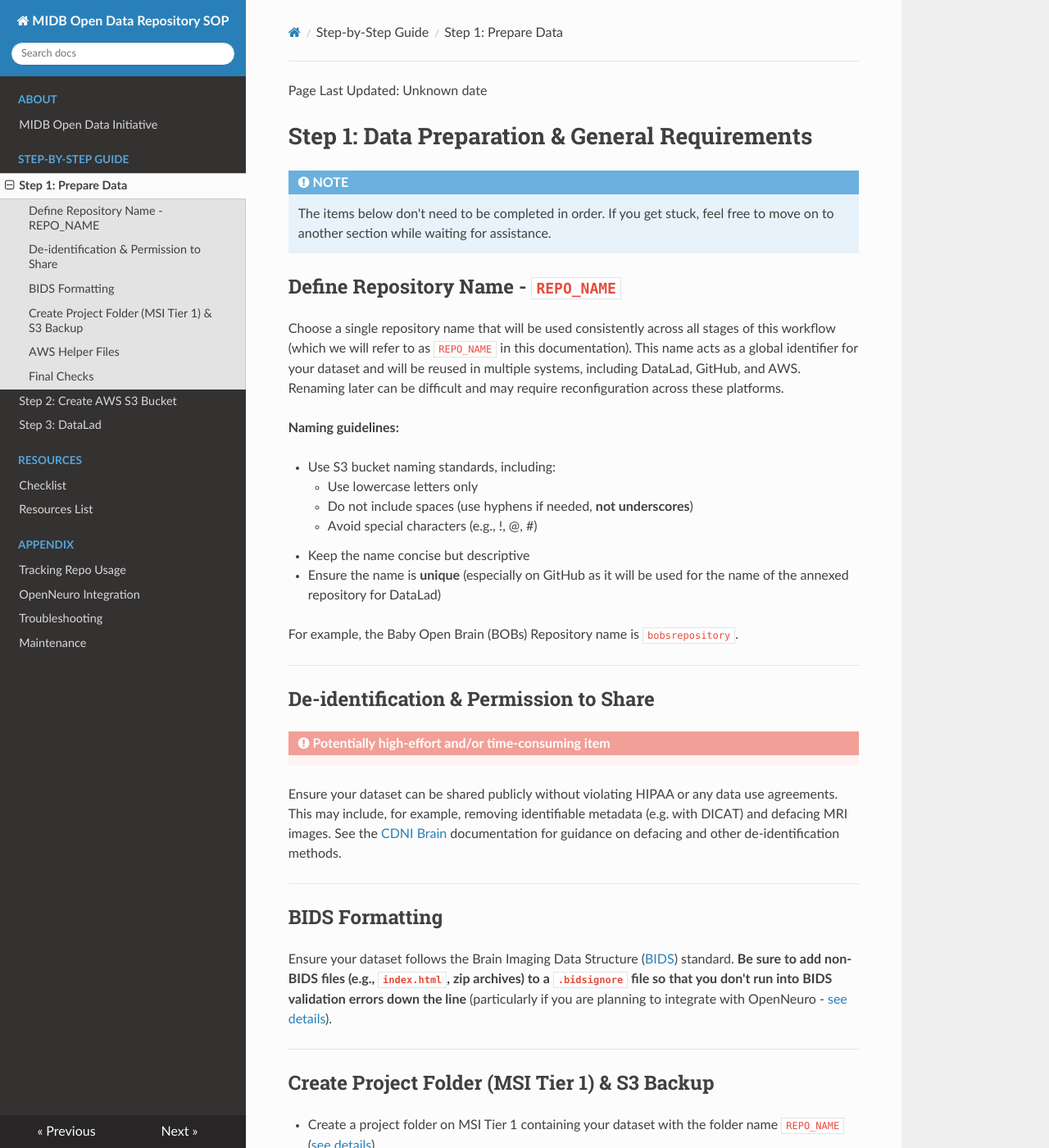
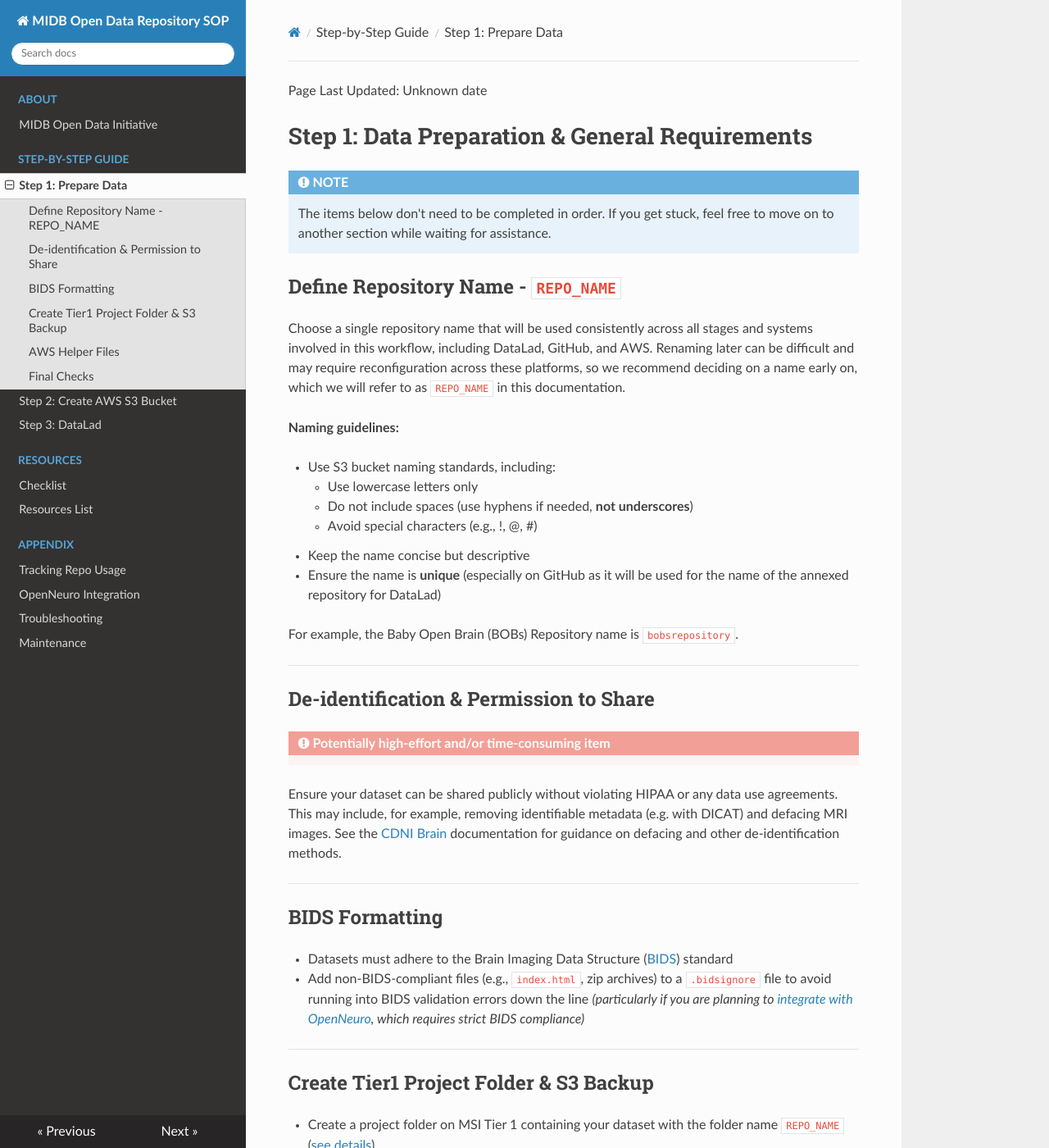
Before and after one commit to DCAN-Labs/opendatainit-docs, an MkDocs documentation site: the page built from docs/sop/prep-data.md, in a window 1280 px wide and 1400 px high. Shown: the whole window at 82% size. Built offline with MkDocs 1.6.1, drawn with Linux system fonts in a browser that asks for light colours; nearby versions of some CDN libraries.

Commit message:
further polish/cleanup

```diff
--- a/docs/sop/prep-data.md
+++ b/docs/sop/prep-data.md
@@ -4,7 +4,7 @@
     The items below don't need to be completed in order. If you get stuck, feel free to move on to another section while waiting for assistance.
 
 ## Define Repository Name - `REPO_NAME`
-Choose a single repository name that will be used consistently across all stages of this workflow (which we will refer to as `REPO_NAME` in this documentation). This name acts as a global identifier for your dataset and will be reused in multiple systems, including DataLad, GitHub, and AWS. Renaming later can be difficult and may require reconfiguration across these platforms.
+Choose a single repository name that will be used consistently across all stages and systems involved in this workflow, including DataLad, GitHub, and AWS. Renaming later can be difficult and may require reconfiguration across these platforms, so we recommend deciding on a name early on, which we will refer to as `REPO_NAME` in this documentation.
 
 **Naming guidelines:**
 
@@ -28,11 +28,12 @@ Ensure your dataset can be shared publicly without violating HIPAA or any data u
 ---
 
 ## BIDS Formatting
-Ensure your dataset follows the Brain Imaging Data Structure ([BIDS](https://bids-specification.readthedocs.io/en/stable/)) standard. **Be sure to add non-BIDS files (e.g., `index.html`, zip archives) to a `.bidsignore` file so that you don't run into BIDS validation errors down the line** (particularly if you are planning to integrate with OpenNeuro - [see details](../appendix/openneuro.md)).
+ - Datasets must adhere to the Brain Imaging Data Structure ([BIDS](https://bids-specification.readthedocs.io/en/stable/)) standard
+ - Add non-BIDS-compliant files (e.g., `index.html`, zip archives) to a `.bidsignore` file to avoid running into BIDS validation errors down the line *(particularly if you are planning to [integrate with OpenNeuro](../appendix/openneuro.md), which requires strict BIDS compliance)*
 
 ---
 
-## Create Project Folder (MSI Tier 1) & S3 Backup
+## Create Tier1 Project Folder & S3 Backup
  - Create a project folder on MSI Tier 1 containing your dataset with the folder name `REPO_NAME` ([see details](#define-repository-name-repo_name)).
  - **Store a separate, untouched backup of this folder in an MSI S3 bucket.** This backup will not be converted to a DataLad repository and is only to be used to recover the data if the DataLad setup becomes corrupted or needs to be rebuilt from scratch. This is your personal source bucket to use as a backup, so doesn't require special naming or configuration.
 
```
Also changed, not shown: docs/index.md (+1 -3 lines).
